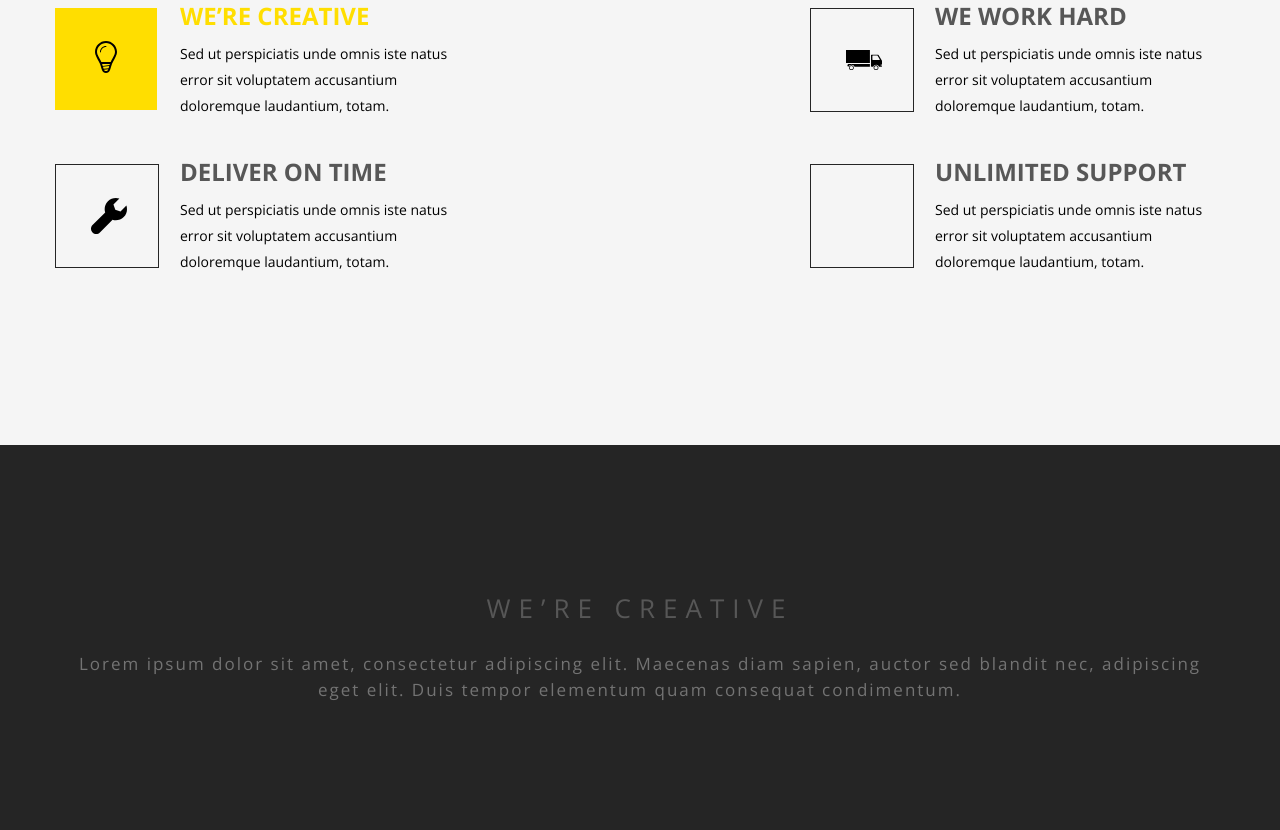
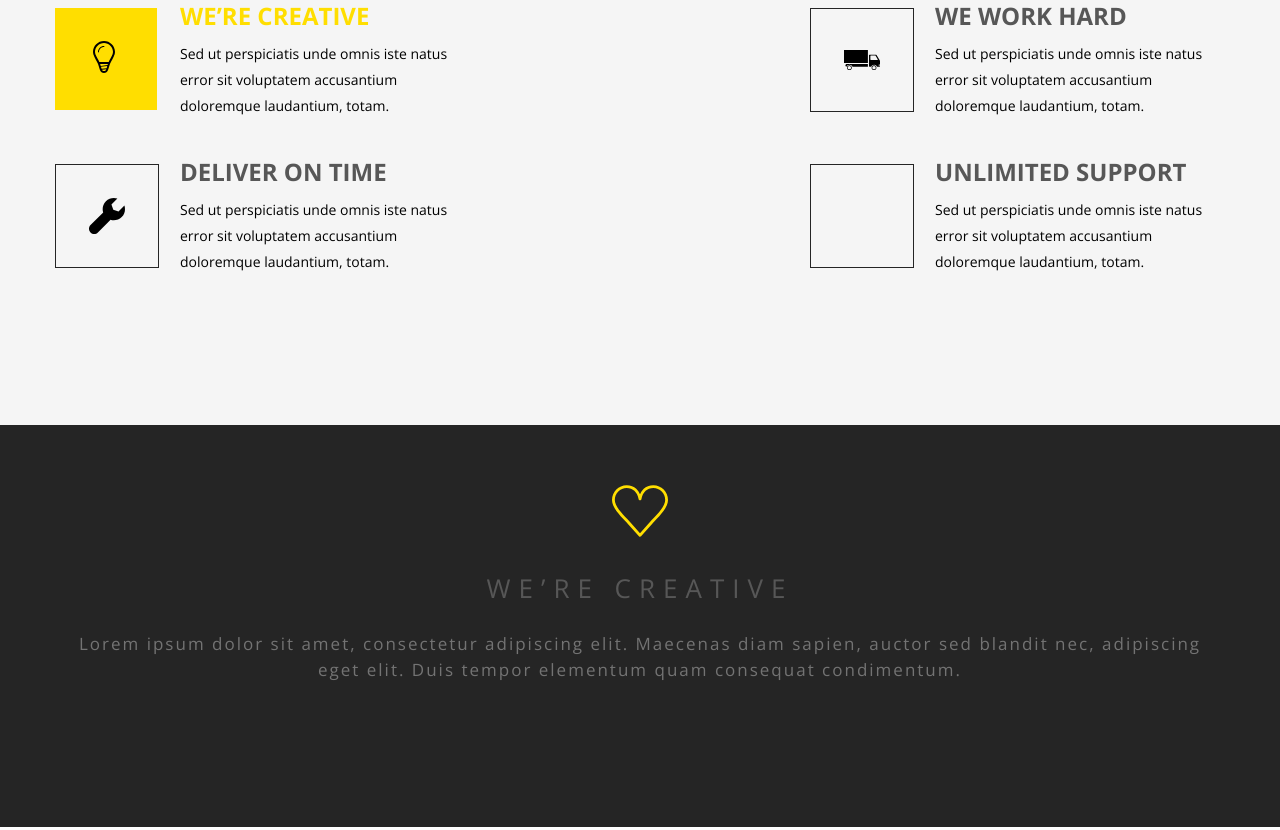
Before and after one commit to dm-gthb/crafty, a website: page src/index.html in a window 1280 px wide. Shown: the part 1470-2300 px from the top of the page. Drawn offline with nearby package versions, Linux system fonts and the light colour scheme; files that its build step writes are made by us from their sources.

Commit message:
add styles

```diff
--- a/src/index.html
+++ b/src/index.html
@@ -36,7 +36,9 @@
 
   <section class="about">
     <div class="about__container">
-      <img src="img/iMac.png" alt="" class="about__img">
+      <img
+      src="img/iMac.png" alt="" class="about__img"
+      srcset="img/iMac@2x.png 2x">
       <h2 class="about__title">We’re  crafty</h2>
       <p class="about__description">Lorem ipsum dolor sit amet, consectetur adipiscing elit. Maecenas diam sapien, auctor sed blandit nec, adipiscing eget elit. Duis tempor elementum quam consequat condimentum. </p>
     </div>
--- a/src/scss/blocks/about.scss
+++ b/src/scss/blocks/about.scss
@@ -1,7 +1,20 @@
 .about {
-  padding-top: 50px;
-  padding-bottom: 40px;
+  padding-top: 25px;
+  padding-bottom: 30px;
   text-align: center;
+
+  @media screen and (min-width: $screen-sm-min) {
+    padding-top: 30px;
+  }
+
+  @media screen and (min-width: $screen-md-min) {
+    padding-top: 40px;
+    padding-bottom: 40px;
+  }
+
+  @media screen and (min-width: $screen-lg-min) {
+    padding-top: 50px;
+  }
   // position: relative;
 
   // &::after {
@@ -27,7 +40,15 @@
 
   &__title {
     @include section-title();
-    margin-bottom: 50px;
+    margin-bottom: 20px;
+
+    @media screen and (min-width: $screen-md-min){
+      margin-bottom: 35px;
+    }
+
+    @media screen and (min-width: $screen-lg-min){
+      margin-bottom: 50px;
+    }
   }
 
   &__description {
@@ -39,6 +60,18 @@
     width: 100%;
     max-width: 855px;
     margin: 0 auto;
-    margin-bottom: 135px;
+    margin-bottom: 35px;
+
+    @media screen and (min-width: $screen-sm-min) {
+      margin-bottom: 50px;
+    }
+
+    @media screen and (min-width: $screen-md-min) {
+      margin-bottom: 70px;
+    }
+
+    @media screen and (min-width: $screen-lg-min) {
+      margin-bottom: 135px;
+    }
   }
 }
--- a/src/scss/blocks/features.scss
+++ b/src/scss/blocks/features.scss
@@ -1,7 +1,15 @@
 .features {
   background-color: $gray--lighten;
-  padding-top: 65px;
-  padding-bottom: 130px;
+  padding: 30px 0;
+
+  @media screen and (min-width: $screen-md-min) {
+    padding-top: 50px;
+  }
+
+  @media screen and (min-width: $screen-lg-min) {
+    padding-top: 65px;
+    padding-bottom: 110px;
+  }
 
   &__container {
     @include container();
@@ -20,17 +28,26 @@
   }
 
   &__item {
-    // width: 45%;
-    // max-width: 415px;
-    padding-left: 125px;
-    margin-bottom: 40px;
+    padding-left: 83px;
+    margin-bottom: 20px;
     position: relative;
+
+    &:last-child {
+      margin-bottom: 0;
+      @media screen and (min-width: $screen-md-min) {
+        margin-bottom: 20px;
+      }
+    }
 
     @media screen and (min-width: $screen-md-min) {
       width: 45%;
       max-width: 415px;
+      padding-left: 110px;
+      margin-bottom: 40px;
+    }
+
+    @media screen and (min-width: $screen-lg-min) {
       padding-left: 125px;
-      margin-bottom: 40px;
     }
 
     &::after {
@@ -38,9 +55,19 @@
       left: 0;
       top: 5px;
       content: '';
-      width: 102px;
-      height: 102px;
+      width: 60px;
+      height: 60px;
       border: 1px solid $gray--black;
+
+      @media screen and (min-width: $screen-md-min) {
+        width: 85px;
+        height: 85px;
+      }
+
+      @media screen and (min-width: $screen-lg-min) {
+        width: 102px;
+        height: 102px;
+      }
     }
 
     &--light {
@@ -52,8 +79,8 @@
       &::after {
         background: url("../../img/light.svg");
         background-repeat: no-repeat;
-        background-size: 36px 36px;
-        background-position: 35px 33px;
+        background-size: 35% 35%;
+        background-position: center;
         background-color: $yellow;
         border: transparent;
       }
@@ -62,22 +89,22 @@
     &--tool::after {
       background: url("../../img/tool.svg");
       background-repeat: no-repeat;
-      background-size: 36px 36px;
-      background-position: 35px 33px;
+      background-size: 35% 35%;
+      background-position: center;
     }
 
     &--car::after {
       background: url("../../img/delivery.svg");
       background-repeat: no-repeat;
-      background-size: 36px 36px;
-      background-position: 35px 33px;
+      background-size: 35% 35%;
+      background-position: center;
     }
 
     &--person::after {
       background: url("../../img/person.svg");
       background-repeat: no-repeat;
-      background-size: 36px 36px;
-      background-position: 35px 33px;
+      background-size: 35% 35%;
+      background-position: center;
     }
   }
 
--- a/src/scss/blocks/more-info.scss
+++ b/src/scss/blocks/more-info.scss
@@ -2,6 +2,20 @@
   padding-top: 150px;
   padding-bottom: 145px;
   background: $gray--black;
+  position: relative;
+
+  &::before {
+    content: '';
+    position: absolute;
+    width: 65px;
+    height: 56px;
+    left: 50%;
+    top: 58px;
+    transform: translateX(-50%);
+    background-image: url("../../img/heart.svg");
+    background-repeat: no-repeat;
+    background-size: 100% 100%;
+  }
 
   &__container {
     @include container();
```
Also changed, not shown: src/img/heart.svg (added).
